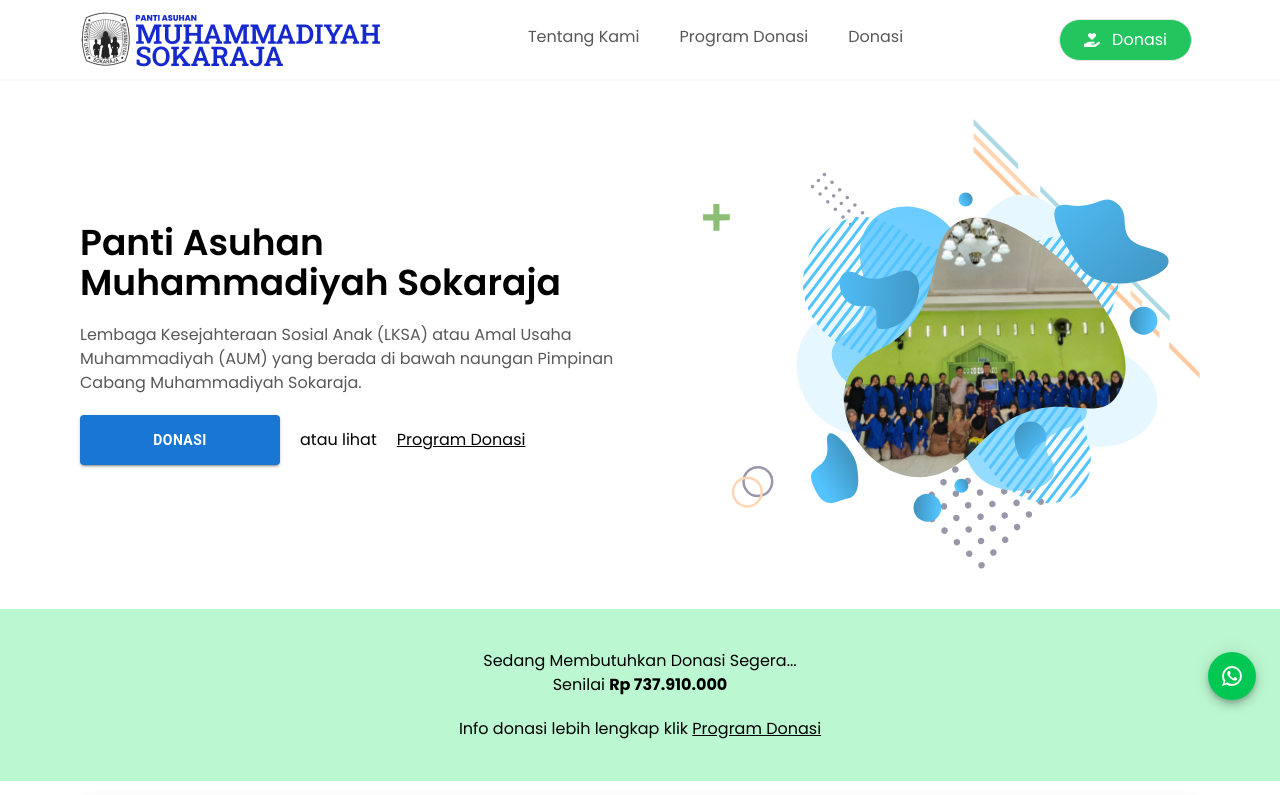
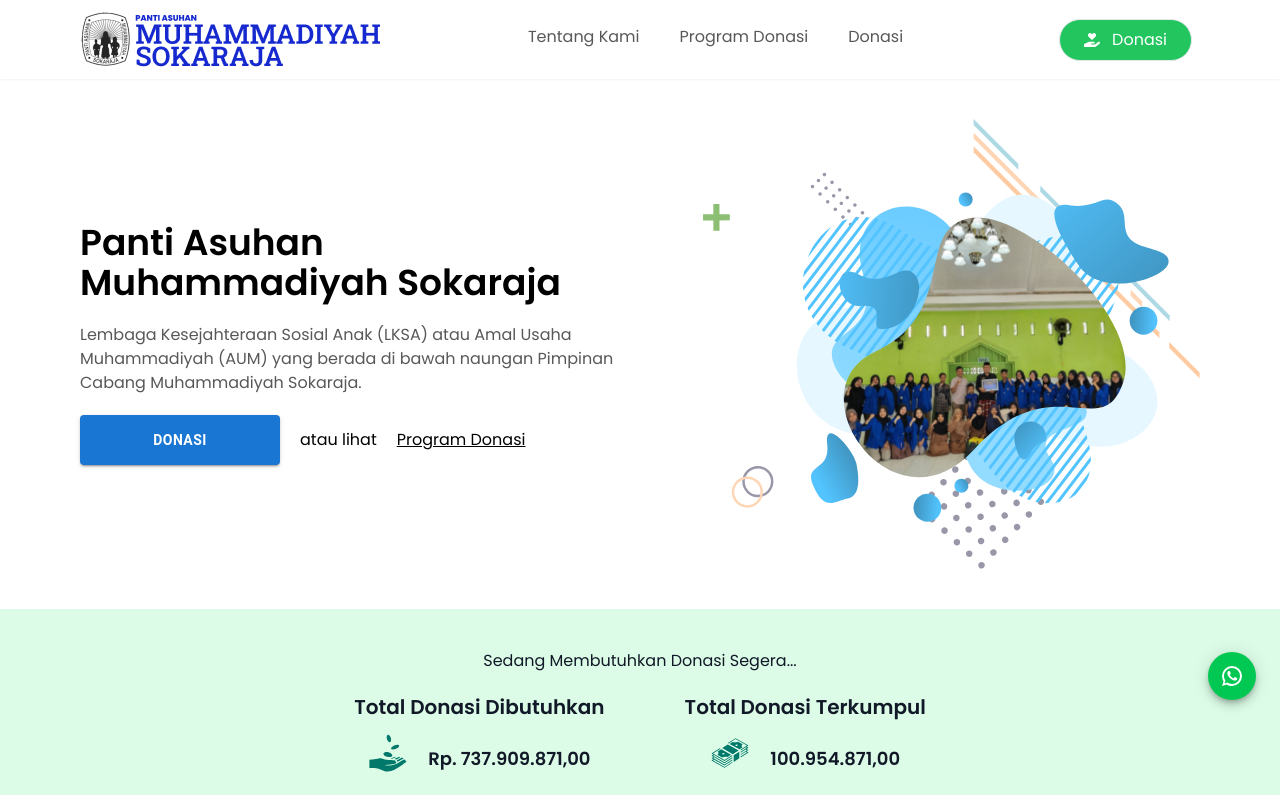
Before and after one commit to pantiasuhanmuhskj/pantiasuhanmuhskj.github.io, a Next.js app: page / in a window 1280 px wide. Shown: the top 795 px of the page. Built offline with nearby package versions, Linux system fonts and the light colour scheme.

Commit message:
update tampilan butuh donasi, tambah countup

```diff
--- a/components/ButuhDonasi.tsx
+++ b/components/ButuhDonasi.tsx
@@ -1,15 +1,65 @@
+"use client";
+
 import Link from "next/link";
-import React from "react";
+import CountUp from "react-countup";
+import { GiReceiveMoney, GiMoneyStack } from "react-icons/gi";
 
 const ButuhDonasi = () => {
   return (
-    <div className="w-full bg-green-200 py-10">
+    <div className="w-full bg-green-100 py-10 text-gray-900">
       <div className="flex flex-col items-center justify-center">
         <h1>Sedang Membutuhkan Donasi Segera...</h1>
-        <p>
+        {/* <p>
           Senilai <span className="font-bold">Rp 737.910.000</span>
-        </p>
-        <p className="mt-5">
+        </p> */}
+        <div className="flex flex-col md:flex-row gap-5 md:gap-20 my-5 items-center">
+          {/* Total Donasi Dibutuhkan */}
+          <div>
+            <div className="flex flex-col items-center gap-3">
+              <div>
+                <p className="text-xl font-semibold">Total Donasi Dibutuhkan</p>
+              </div>
+              <div className="flex items-end justify-center">
+                <GiReceiveMoney size={40} className="mr-5" color="#00796B" />
+                <div className="flex font-semibold gap-1 text-lg">
+                  <p>Rp. </p>
+                  <CountUp
+                    end={737910000}
+                    duration={10}
+                    formattingFn={(value) =>
+                      value.toLocaleString("id-ID", {
+                        minimumFractionDigits: 2,
+                      })
+                    }
+                  />
+                </div>
+              </div>
+            </div>
+          </div>
+          {/* Total Donasi Terkumpul */}
+          <div>
+            <div className="flex flex-col items-center gap-3">
+              <div>
+                <p className="text-xl font-semibold">Total Donasi Terkumpul</p>
+              </div>
+              <div className="flex items-end justify-center">
+                <GiMoneyStack size={40} className="mr-5" color="#00796B" />
+                <div className="flex font-semibold gap-1 text-lg">
+                  <CountUp
+                    end={100955000}
+                    duration={10}
+                    formattingFn={(value) =>
+                      value.toLocaleString("id-ID", {
+                        minimumFractionDigits: 2,
+                      })
+                    }
+                  />
+                </div>
+              </div>
+            </div>
+          </div>
+        </div>
+        <p className="">
           Info donasi lebih lengkap klik{" "}
           <Link href="/programdonasi" className="underline hover:text-blue-300">
             Program Donasi
--- a/package.json
+++ b/package.json
@@ -18,6 +18,7 @@
     "next": "14.2.3",
     "react": "^18",
     "react-copy-to-clipboard": "^5.1.0",
+    "react-countup": "^6.5.3",
     "react-dom": "^18",
     "react-icons": "^5.2.1",
     "react-responsive": "^10.0.0"
```
Also changed, not shown: 1 other file (tests, documents, lock files or other folders).
